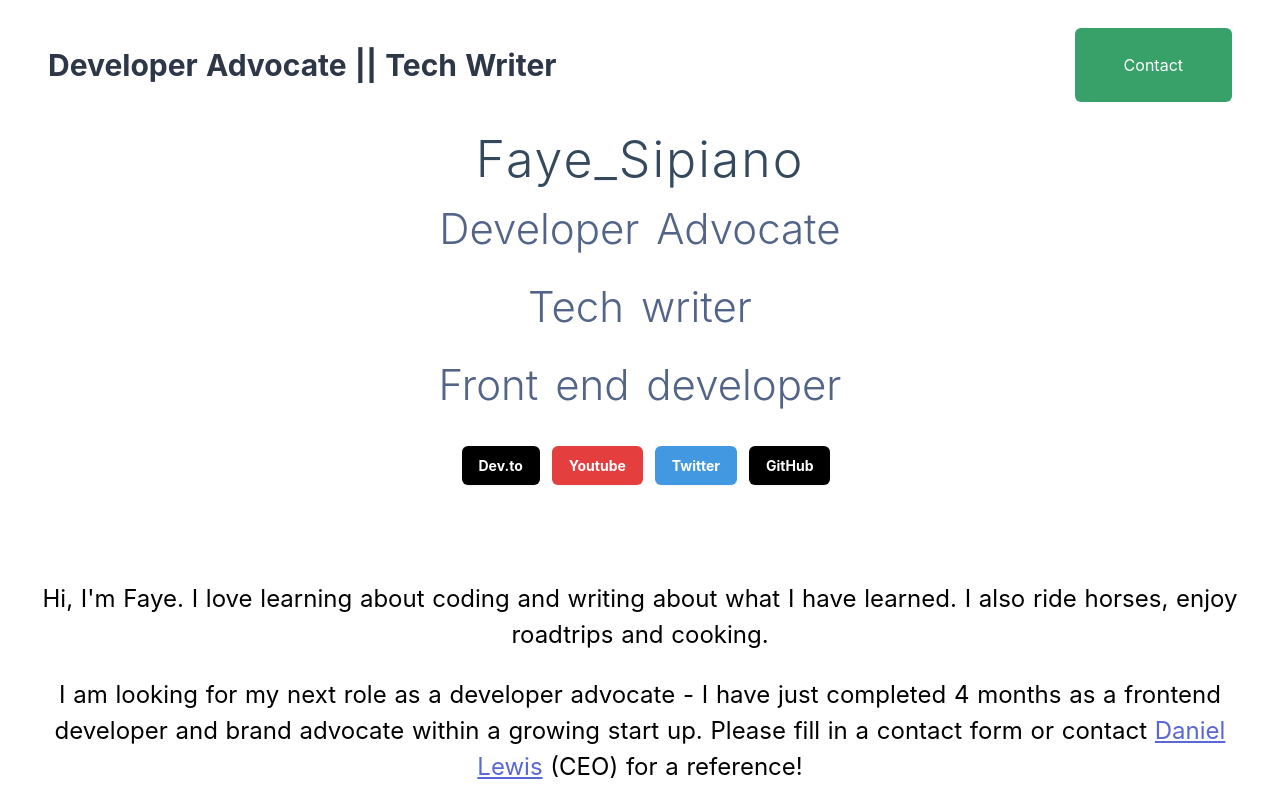
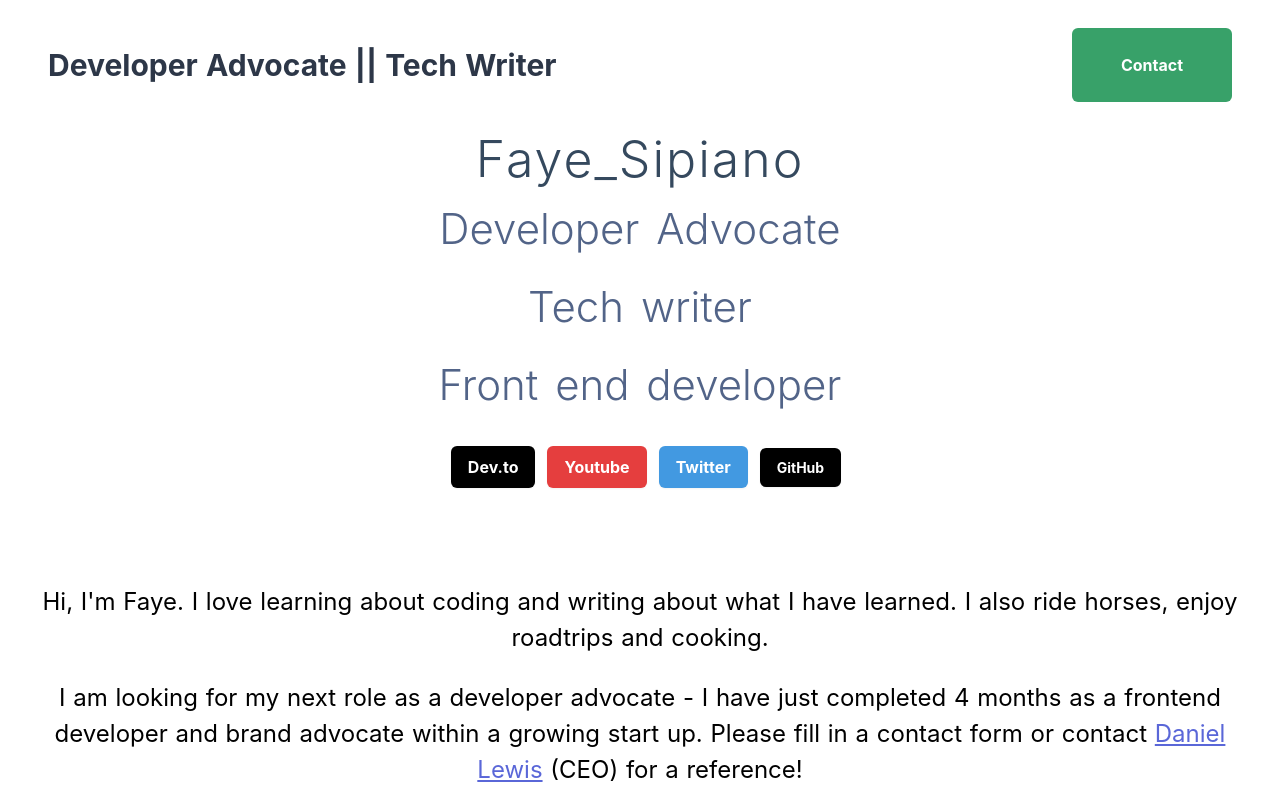
Before and after one commit to FSipiano/faye_portfolio, a Nuxt app: page / in a window 1280 px wide. Shown: the top 800 px of the page. Built offline with nearby package versions, Linux system fonts and the light colour scheme; a small style sheet from the web is missing.

Commit message:
increased button font weight

```diff
--- a/components/ContactButton.vue
+++ b/components/ContactButton.vue
@@ -1,6 +1,6 @@
 <template>
   <nuxt-link to="/contact"
-              class="ml-3 inline-flex items-center px-12 py-6 border border-transparent rounded-md text-white bg-green-600 hover:bg-green-700 focus:outline-none focus:ring-2 focus:ring-offset-2 focus:ring-indigo-500"
+              class="ml-3 text-md inline-flex font-bold items-center px-12 py-6 border border-transparent rounded-md text-white bg-green-600 hover:bg-green-700 focus:outline-none focus:ring-2 focus:ring-offset-2 focus:ring-indigo-500"
 
             >
               Contact
--- a/pages/index.vue
+++ b/pages/index.vue
@@ -12,7 +12,7 @@
             href="https://dev.to/javascriptcoff1"
             target="_blank"
             rel="noopener noreferrer"
-            class="ml-3 font-bold inline-flex items-center px-4 py-2 border border-transparent rounded-md shadow-sm text-sm font-medium text-white bg-black hover:bg-gray-700 focus:outline-none focus:ring-2 focus:ring-offset-2 focus:ring-indigo-500"
+            class="ml-3 font-bold inline-flex items-center px-4 py-2 border border-transparent rounded-md shadow-sm text-md font-medium text-white bg-black hover:bg-gray-700 focus:outline-none focus:ring-2 focus:ring-offset-2 focus:ring-indigo-500"
           >
             Dev.to
           </a>
@@ -20,7 +20,7 @@
             href="https://www.youtube.com/channel/UCQap2rd2RT364EyxJsx9GYw?view_as=subscriber"
             target="_blank"
             rel="noopener noreferrer"
-            class="ml-3 font-bold inline-flex items-center px-4 py-2 border border-transparent rounded-md shadow-sm text-sm font-medium text-white bg-red-600 hover:bg-red-500 focus:outline-none focus:ring-2 focus:ring-offset-2 focus:ring-indigo-500"
+            class="ml-3 font-bold inline-flex items-center px-4 py-2 border border-transparent rounded-md shadow-sm text-md font-medium text-white bg-red-600 hover:bg-red-500 focus:outline-none focus:ring-2 focus:ring-offset-2 focus:ring-indigo-500"
             >
               Youtube
           </a>
@@ -28,7 +28,7 @@
             href="https://twitter.com/javascriptcoff1"
             target="_blank"
             rel="noopener noreferrer"
-            class="ml-3 font-bold inline-flex items-center px-4 py-2 border border-transparent rounded-md shadow-sm text-sm font-medium text-white bg-blue-500 hover:bg-blue-400 focus:outline-none focus:ring-2 focus:ring-offset-2; focus:ring-indigo-500"
+            class="ml-3 font-bold inline-flex items-center px-4 py-2 border border-transparent rounded-md shadow-sm text-md font-medium text-white bg-blue-500 hover:bg-blue-400 focus:outline-none focus:ring-2 focus:ring-offset-2; focus:ring-indigo-500"
           >
               Twitter
           </a>
```
